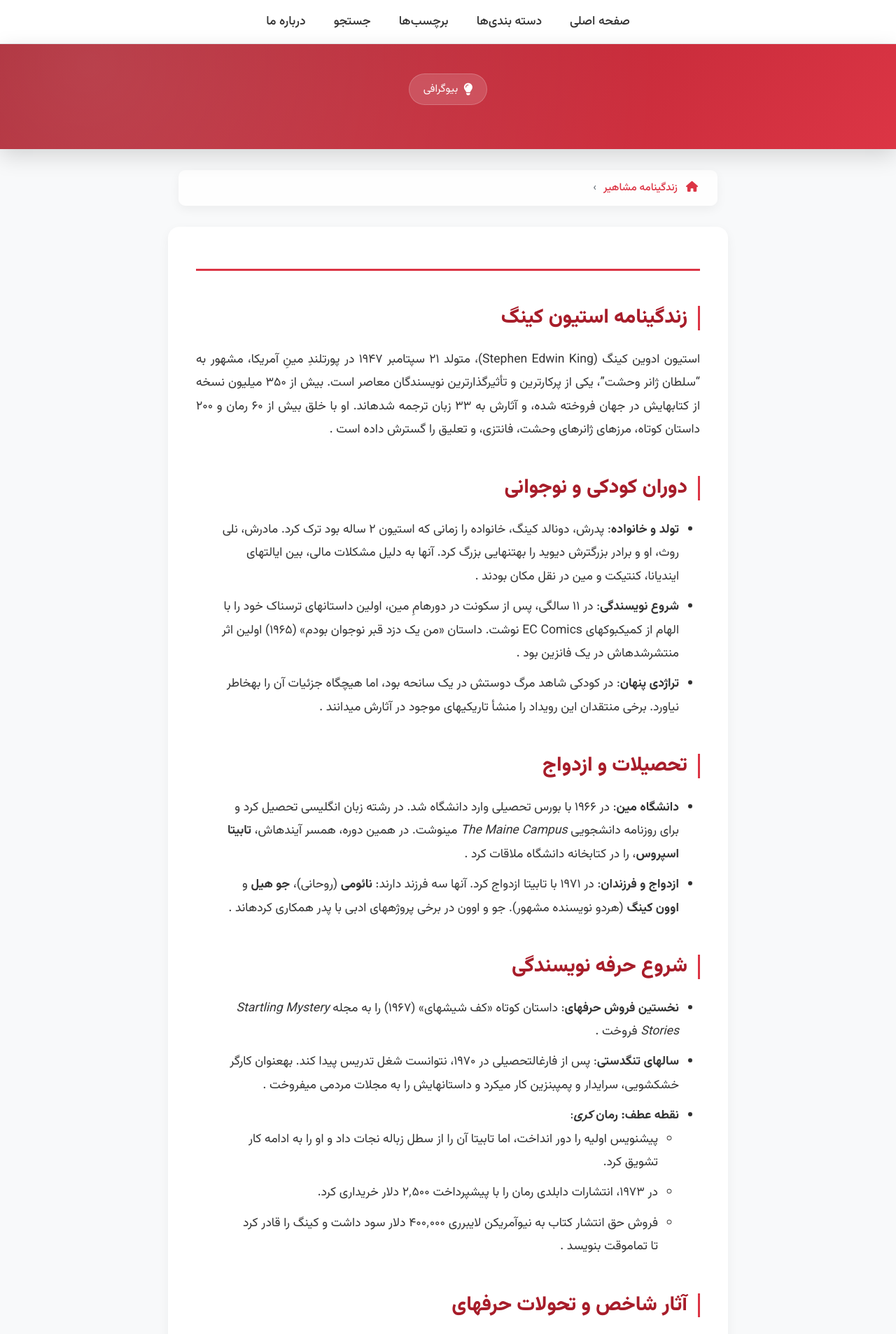
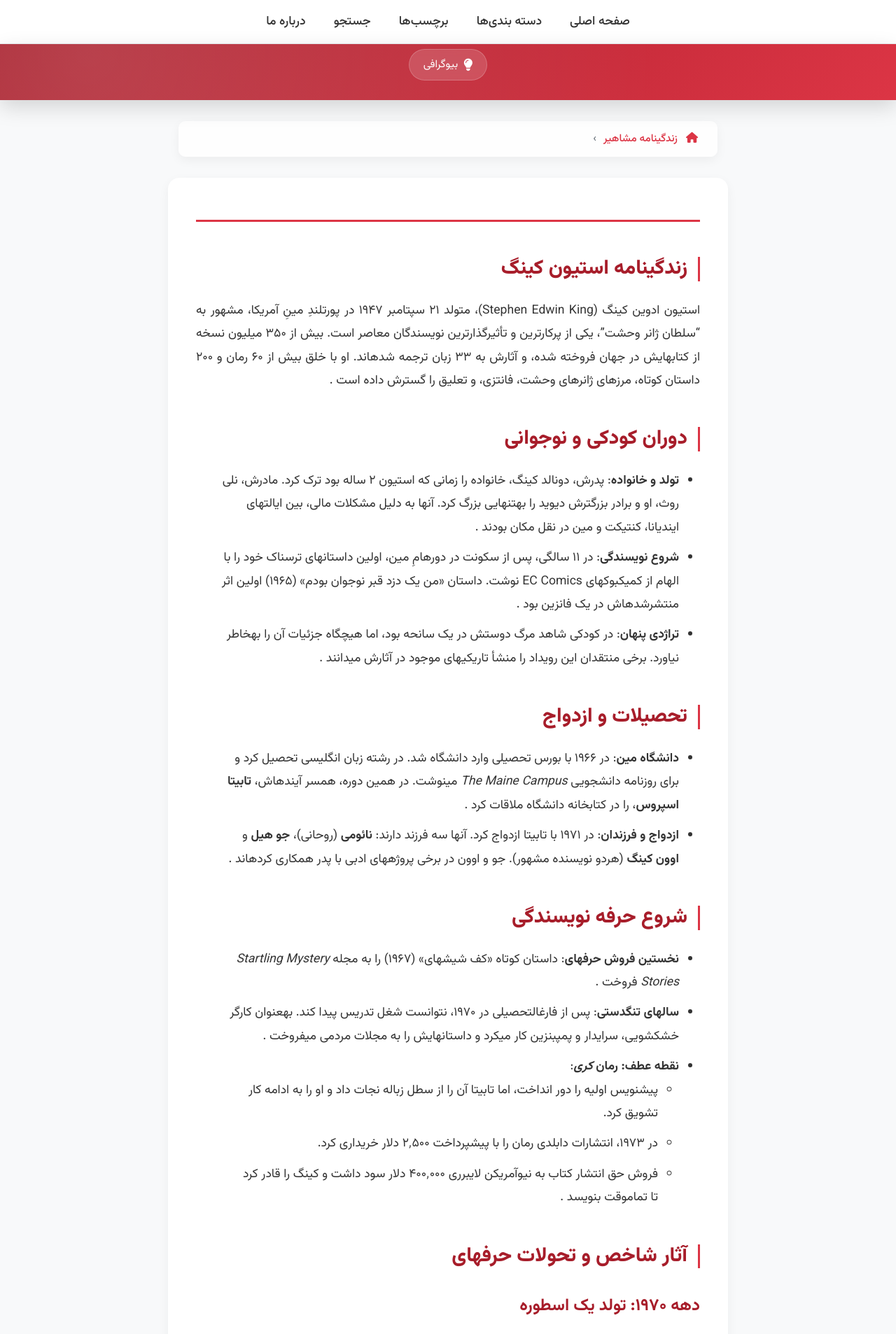
Before and after one commit to darkblog/darkblog.github.io, a Jekyll site: the page built from blog.html, in a window 1280 px wide. Shown: the top 1906 px of the page at 70% size. Built offline with Jekyll 4.4.1, drawn with Linux system fonts in a browser that asks for light colours.

Commit message:
Update blog.html

```diff
--- a/blog.html
+++ b/blog.html
@@ -99,7 +99,7 @@ sitemap: false
             --light-bg: #f8f9fa;
             --card-bg: #ffffff;
             --border-color: #e9ecef;
-            --header-height: 150px;
+            --header-height: 80px;
         }
 
         body {
```
